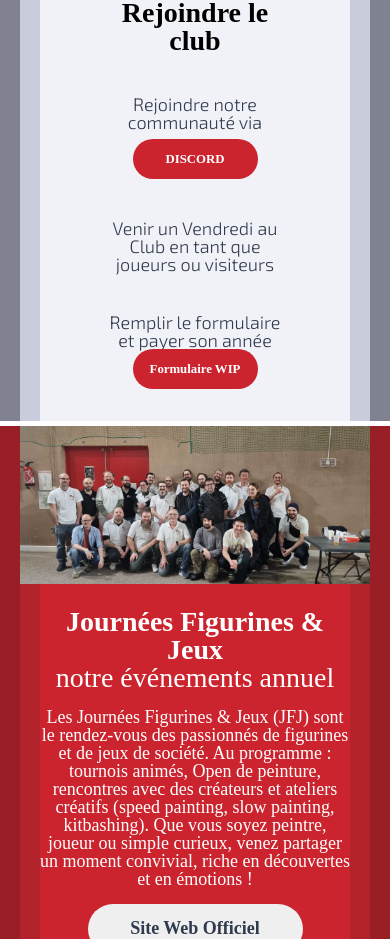
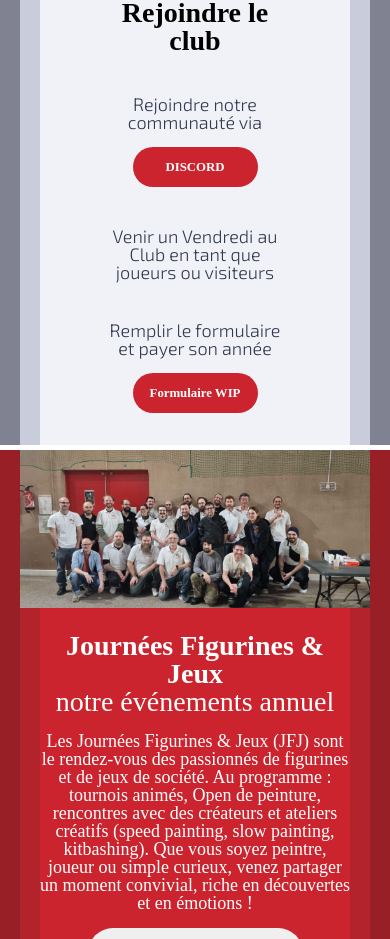
Before and after one commit to Kr0gha/SFJ_Sartrouville, a React (Vite) app in the folder client/: page / in a window 390 px wide. Shown: the part 2980-3919 px from the top of the page. Built offline with nearby package versions, Linux system fonts and the light colour scheme; a web font is replaced by a local one.

Commit message:
Button Formulaire FIX

```diff
--- a/client/src/styles/HomePage.css
+++ b/client/src/styles/HomePage.css
@@ -252,6 +252,8 @@
                 background-color: var(--light-red-color);
                 color: white;
             }
+
+
         }
     }
 
@@ -368,7 +370,20 @@
 
 
 /* Mobile */
-@media screen and (min-width: 320px) and (max-width:767px) {}
+@media screen and (min-width: 320px) and (max-width:767px) {
+
+    .hp-section-join{
+        div{
+            div{
+                p{
+                    button{
+                        margin-top: 1rem !important;
+                    }
+                }
+            }
+        }
+    }
+}
 
 /* Tablet */
 /* and (max-width:1024px) */
```
